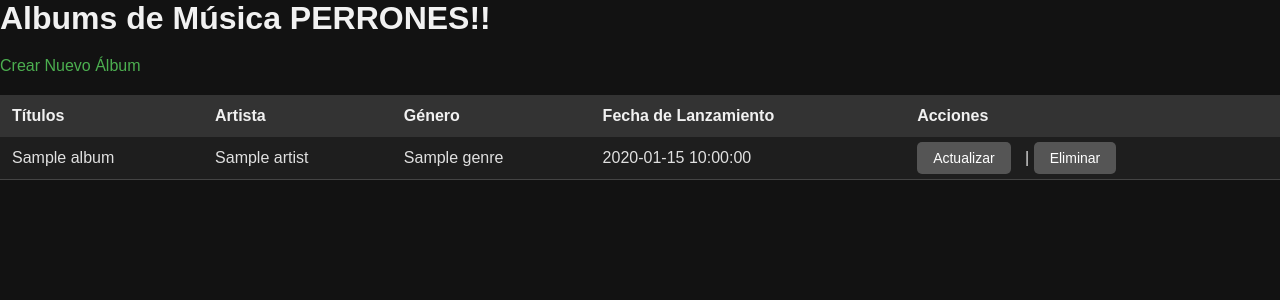
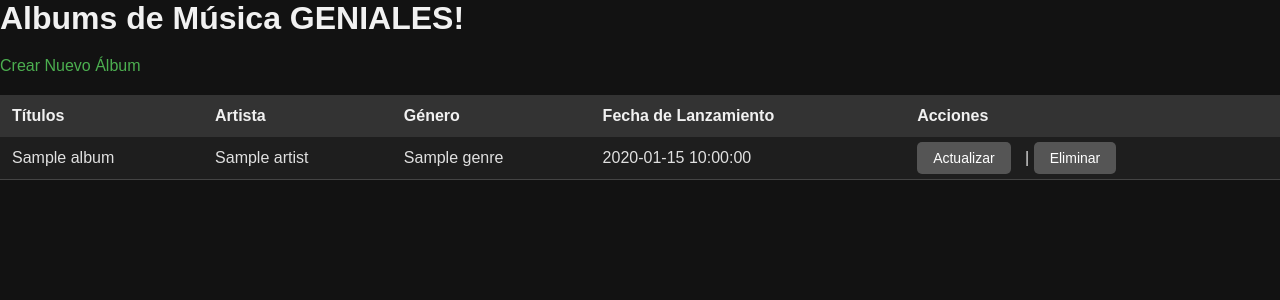
Before and after one commit to Punkyponk/A01_U3_20590316, a Python web app: template templates/index.html in a window 1280 px wide. Shown: the top 300 px of the page. Run offline with Jinja, Linux system fonts and the light colour scheme; the template is opened without the code that fills it: most values are stand-ins (such as "Sample title", 1, 10 or a date in 2020).

Commit message:
se cambio una linea

```diff
--- a/templates/index.html
+++ b/templates/index.html
@@ -161,7 +161,7 @@
     </style>
 </head>
 <body>
-    <h1>Albums de Música PERRONES!!</h1>
+    <h1>Albums de Música GENIALES!</h1>
 
     <a href="{{ url_for('create') }}">Crear Nuevo Álbum</a>
 
```
